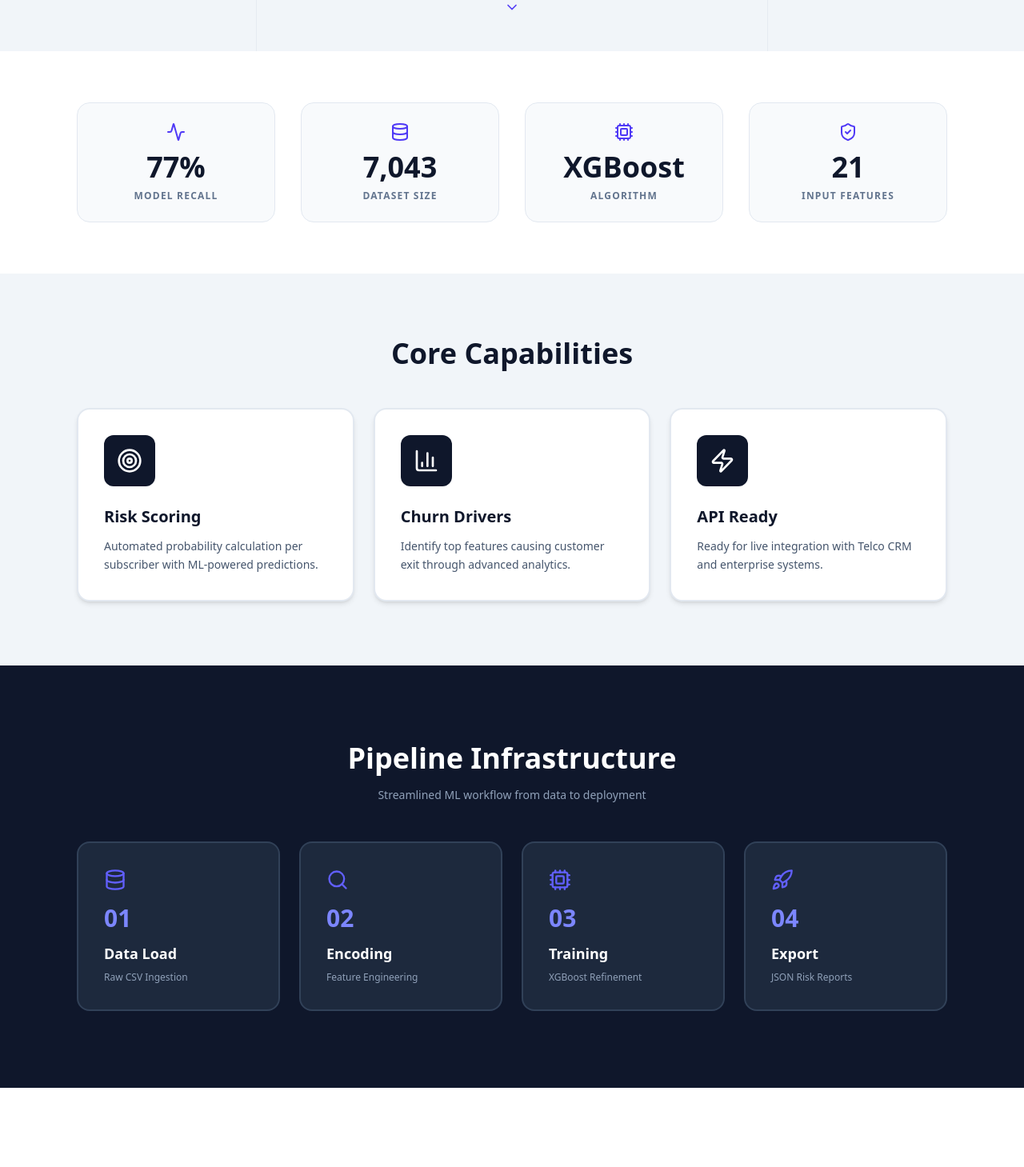
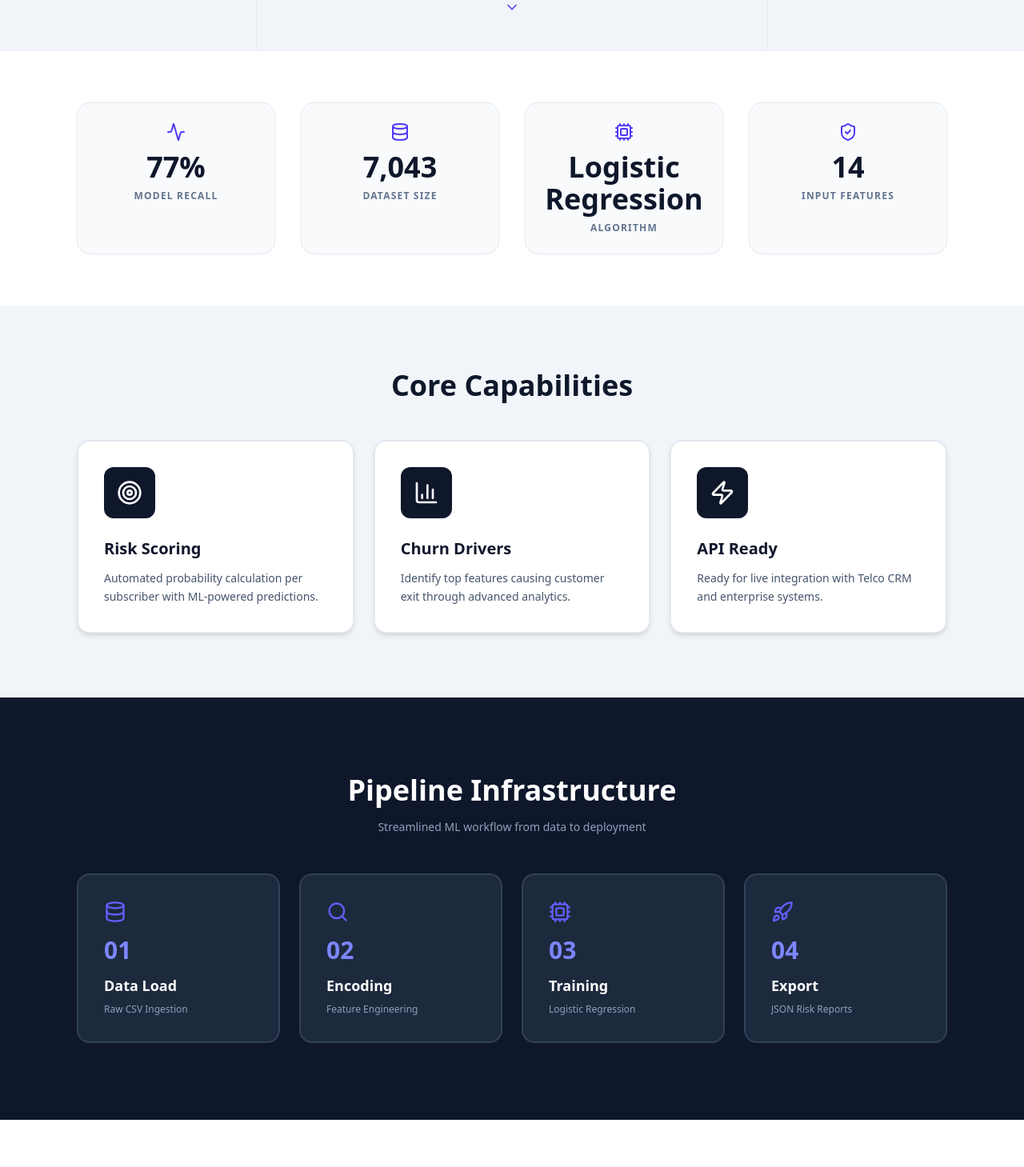
Before and after one commit to Shreya7078/ChurnPrediction, a React (Vite) app in the folder frontend/: page / in a window 1280 px wide. Shown: the part 736-2195 px from the top of the page at 80% size. Built offline with nearby package versions, Linux system fonts and the light colour scheme.

Commit message:
Update algorithm and input features in Landing page metrics; adjust font size for better readability

```diff
--- a/frontend/src/pages/Landing.jsx
+++ b/frontend/src/pages/Landing.jsx
@@ -75,13 +75,13 @@ export default function Landing() {
       </section>
 
       {/* METRICS - Clean Grid */}
-      <section ref={el => sectionRefs.current[2] = el} className="py-16 bg-white">
+     <section ref={el => sectionRefs.current[2] = el} className="py-16 bg-white">
         <div className="max-w-6xl mx-auto grid grid-cols-2 md:grid-cols-4 gap-8 px-8">
           {[
             { value: "77%", label: "Model Recall", icon: <Activity size={24} /> },
             { value: "7,043", label: "Dataset Size", icon: <Database size={24} /> },
-            { value: "XGBoost", label: "Algorithm", icon: <Cpu size={24} /> },
-            { value: "21", label: "Input Features", icon: <ShieldCheck size={24} /> }
+            { value: "Logistic Regression", label: "Algorithm", icon: <Cpu size={24} /> },
+            { value: "14", label: "Input Features", icon: <ShieldCheck size={24} /> }
           ].map((stat, i) => (
             <div
               key={i}
@@ -89,7 +89,7 @@ export default function Landing() {
               style={{ transitionDelay: `${i * 100}ms` }}
             >
               <div className="text-indigo-600 mb-3 flex justify-center">{stat.icon}</div>
-              <div className="text-3xl md:text-4xl font-black text-slate-900 mb-2">{stat.value}</div>
+              <div className="text-2xl md:text-4xl font-black text-slate-900 mb-2">{stat.value}</div>
               <div className="text-xs font-bold text-slate-500 uppercase tracking-widest">{stat.label}</div>
             </div>
           ))}
@@ -133,7 +133,7 @@ export default function Landing() {
             {[
               { step: "Data Load", desc: "Raw CSV Ingestion", icon: <Database size={28} /> },
               { step: "Encoding", desc: "Feature Engineering", icon: <Search size={28} /> },
-              { step: "Training", desc: "XGBoost Refinement", icon: <Cpu size={28} /> },
+              { step: "Training", desc: "Logistic Regression", icon: <Cpu size={28} /> },
               { step: "Export", desc: "JSON Risk Reports", icon: <Rocket size={28} /> }
             ].map((item, i) => (
               <div
```
